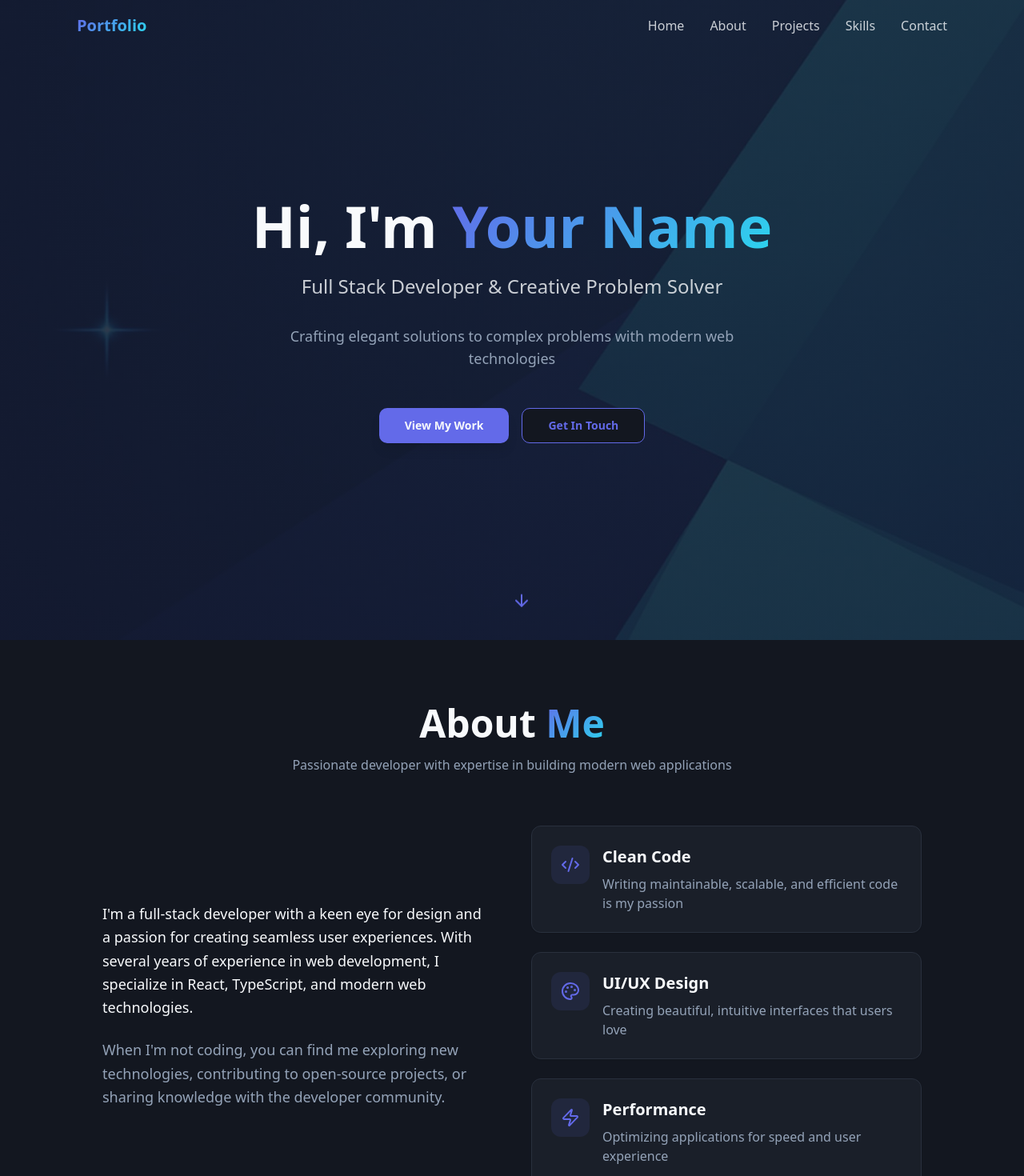
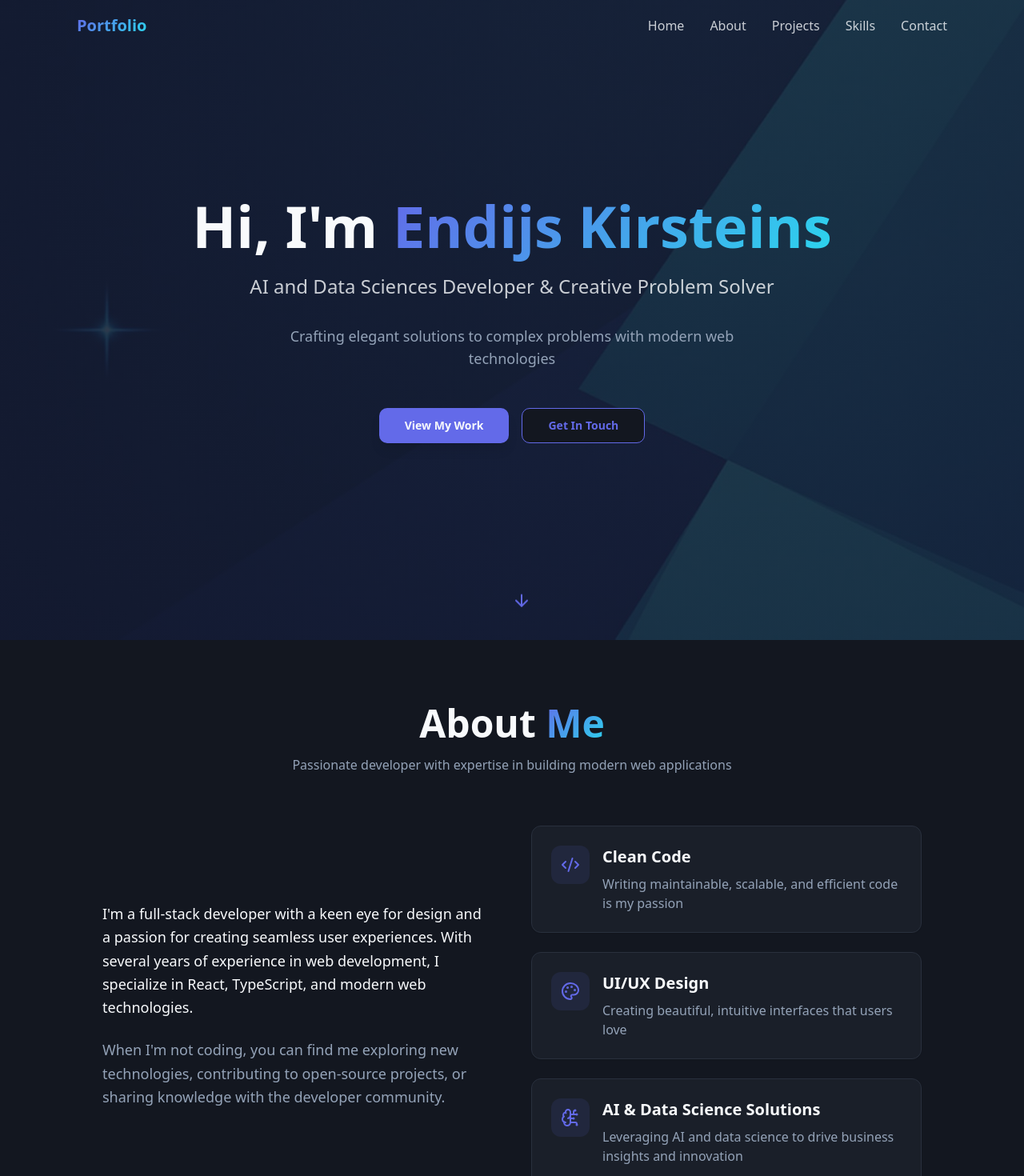
Before and after one commit to EndijsKirsteins234924/EndijsKirsteins234924.github.io, a React (Vite) app: page / in a window 1280 px wide. Shown: the top 1470 px of the page at 80% size. Built offline with nearby package versions, Linux system fonts and the light colour scheme.

Commit message:
Small update for Hero and About section

```diff
--- a/src/components/About.tsx
+++ b/src/components/About.tsx
@@ -1,4 +1,4 @@
-import { Code2, Palette, Zap } from "lucide-react";
+import { Code2, Palette, BrainCircuit } from "lucide-react";
 import { Card, CardContent } from "@/components/ui/card";
 
 const About = () => {
@@ -14,9 +14,9 @@ const About = () => {
       description: "Creating beautiful, intuitive interfaces that users love",
     },
     {
-      icon: Zap,
-      title: "Performance",
-      description: "Optimizing applications for speed and user experience",
+      icon: BrainCircuit,
+      title: "AI & Data Science Solutions",
+      description: "Leveraging AI and data science to drive business insights and innovation",
     },
   ];
 
--- a/src/components/Hero.tsx
+++ b/src/components/Hero.tsx
@@ -23,10 +23,10 @@ const Hero = () => {
       <div className="container mx-auto px-6 lg:px-24 text-center z-10">
         <div className="animate-fade-in">
           <h1 className="text-5xl md:text-7xl font-bold mb-6">
-            Hi, I'm <span className="text-gradient">Your Name</span>
+            Hi, I'm <span className="text-gradient">Endijs Kirsteins</span>
           </h1>
           <p className="text-xl md:text-2xl text-foreground/80 mb-8 max-w-2xl mx-auto">
-            Full Stack Developer & Creative Problem Solver
+            AI and Data Sciences Developer & Creative Problem Solver
           </p>
           <p className="text-lg text-muted-foreground mb-12 max-w-xl mx-auto">
             Crafting elegant solutions to complex problems with modern web technologies
```
